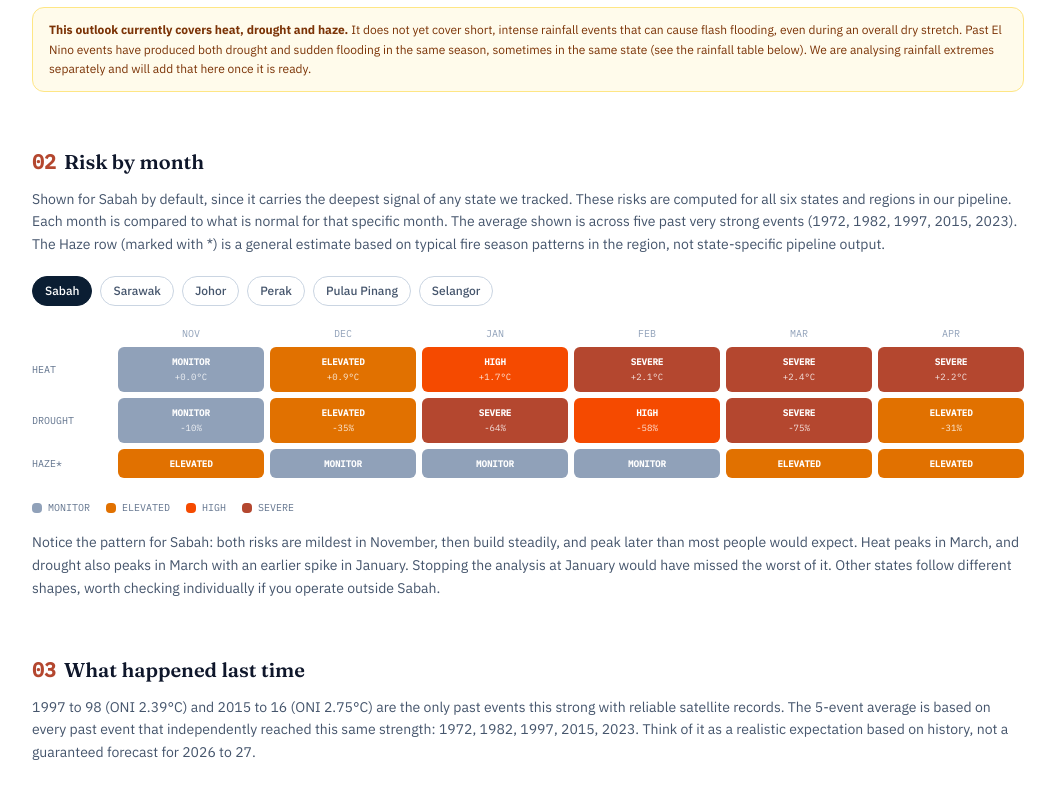
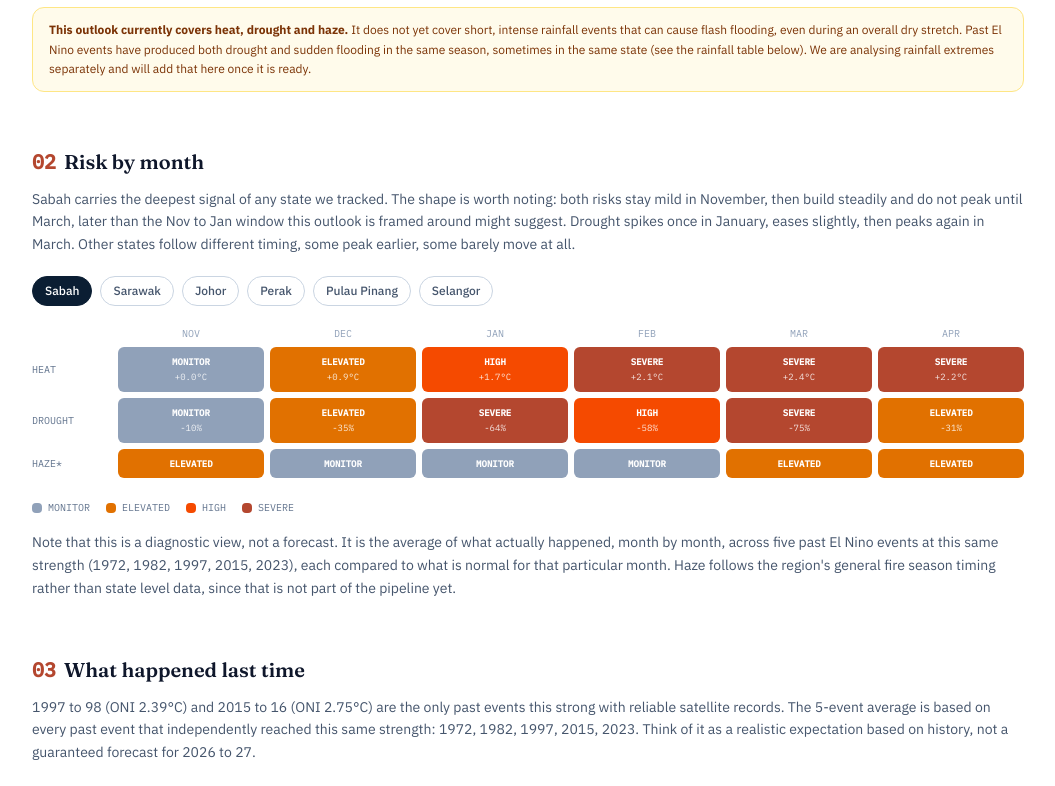
Before and after one commit to esgee-earth/esgee-earth-site, a Next.js app: page /outlook in a window 1280 px wide. Shown: the part 1199-1985 px from the top of the page, without its empty margins (112-1167 px from the left). Built offline with nearby package versions, Linux system fonts and the light colour scheme.

Commit message:
Updated climate outlook page - fixed width and wording on 02

```diff
--- a/app/outlook/page.tsx
+++ b/app/outlook/page.tsx
@@ -82,7 +82,7 @@ export default function OutlookPage() {
             What a <span className="text-brand-brick">very strong El Niño</span> means for Malaysia
           </h1>
 
-          <p className="text-sm md:text-base text-slate-300 max-w-5xl mb-9 leading-relaxed">
+          <p className="text-sm md:text-base text-slate-300 max-w-4xl mb-9 leading-relaxed">
             What to expect on heat, drought and haze from November 2026 to
             January 2027, and what it could mean for manufacturing and
             agriculture or plantation operations.
@@ -237,14 +237,13 @@ export default function OutlookPage() {
           Risk by month
         </h2>
         <p className="text-sm text-slate-600 max-w-5xl leading-relaxed">
-          Shown for Sabah by default, since it carries the deepest signal
-          of any state we tracked. These risks are computed for all six states
-          and regions in our pipeline. Each
-          month is compared to what is normal for that specific month.
-          The average shown is across five past very strong events (
-          {COMPOSITE_YEARS.join(", ")}). The Haze row (marked with *) is a
-          general estimate based on typical fire season patterns in the
-          region, not state-specific pipeline output.
+          Sabah carries the deepest signal of any state we tracked. The shape is
+          worth noting: both risks stay mild in November,
+          then build steadily and do not peak until March, later than the
+          Nov to Jan window this outlook is framed around might suggest.
+          Drought spikes once in January, eases slightly, then peaks
+          again in March. Other states follow different timing, some peak
+          earlier, some barely move at all.
         </p>
 
         <div className="mt-5 max-w-5xl">
@@ -252,13 +251,13 @@ export default function OutlookPage() {
         </div>
 
         <p className="text-sm text-slate-600 mt-4 max-w-5xl leading-relaxed">
-          Notice the pattern for Sabah: both risks are mildest in November,
-          then build steadily, and peak later than most people would
-          expect. Heat peaks in March, and drought also peaks in March
-          with an earlier spike in January. Stopping the analysis at
-          January would have missed the worst of it. Other states follow
-          different shapes, worth checking individually if you operate
-          outside Sabah.
+          Note that this is a diagnostic view, not a forecast. It is the
+          average of what actually happened, month by month, across five
+          past El Nino events at this same strength ({COMPOSITE_YEARS.join(", ")}),
+          each compared to what is normal for that particular month. Haze
+          follows the region&apos;s general fire season timing rather
+          than state level data, since that is not part of the pipeline
+          yet.
         </p>
       </section>
 
@@ -308,7 +307,7 @@ export default function OutlookPage() {
             <span className="font-data text-brand-brick mr-2">04</span>
             What this means for manufacturing
           </h2>
-          <span className="shrink-0 rounded-full border border-brand-brick text-brand-brick font-semibold font-data text-[10px] uppercase tracking-[0.05em] px-2.5 py-1">
+          <span className="shrink-0 rounded-full border border-brand-brick font-semibold text-brand-brick font-data text-[10px] uppercase tracking-[0.05em] px-2.5 py-1">
             Heat and water risk
           </span>
         </div>
@@ -359,7 +358,7 @@ export default function OutlookPage() {
             <span className="font-data text-brand-brick mr-2">05</span>
             What this means for agriculture and plantations
           </h2>
-          <span className="shrink-0 rounded-full border border-amber-600 text-amber-700 font-semibold font-data text-[10px] uppercase tracking-[0.05em] px-2.5 py-1">
+          <span className="shrink-0 rounded-full border border-amber-600 font-semibold text-amber-700 font-data text-[10px] uppercase tracking-[0.05em] px-2.5 py-1">
             Drought and delayed yield risk
           </span>
         </div>
```
